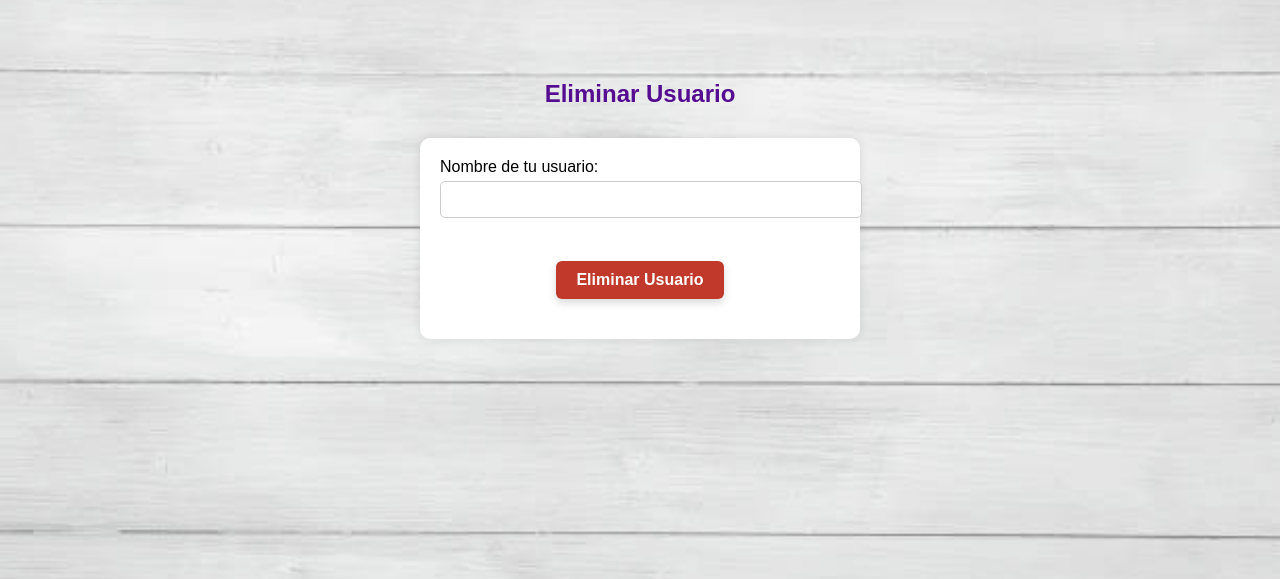
After one commit to Pochu12/Proyecto_Final, a PHP site: page /eliminar.html in a window 1280 px wide. The commit adds this page. Shown: the top 579 px of the page. Run offline with PHP 8.4, Linux system fonts and the light colour scheme.

Commit message:
Creación de eliminar.php y eliminar.html para que el usuario pueda eliminar su usuario y compras si él lo quisiera.

```diff
--- a/Login.html
+++ b/Login.html
@@ -18,6 +18,9 @@
         <input type="submit" value="Entrar">
     </form>
 
-    <p>¿Quieres crearte una nueva cuenta? <a href="registro.html">Regístrate aquí</a></p>
+    <div style="text-align: center; font-size: 18px;">
+        <p>¿Quieres crearte una nueva cuenta? <a href="registro.html">Regístrate aquí</a></p>
+        <p>¿Quieres eliminar tu cuenta? <a href="eliminar.html">Elimina tu cuenta</a></p>
+    </div>
 </body>
 </html>
--- a/css/estilazo.css
+++ b/css/estilazo.css
@@ -1,5 +1,8 @@
 /* Estilo general */
 body {
+    flex-direction: column;
+    justify-content: center;
+    align-items: center;
     margin: 0;
     padding: 0;
     font-family: Arial, sans-serif;
--- /dev/null
+++ b/eliminar.html
@@ -0,0 +1,16 @@
+<!DOCTYPE html>
+<html lang="es">
+<head>
+    <meta charset="UTF-8">
+    <title>Eliminar Usuario</title>
+    <link rel="stylesheet" href="css/estilazo.css">
+</head>
+<body>
+    <h2>Eliminar Usuario</h2>
+    <form action="php/eliminar.php" method="POST">
+        <label for="usuario">Nombre de tu usuario:</label><br>
+        <input type="text" id="usuario" name="usuario" required><br><br>
+        <input type="submit" value="Eliminar Usuario" class="boton-comprar">
+    </form>
+</body>
+</html>
--- a/registro.html
+++ b/registro.html
@@ -38,6 +38,8 @@
         <input type="submit" value="Registrarse">
     </form>
 
-    <p>Si ya tienes una cuenta puedes iniciar sesión desde aquí: <a href="login.html">Iniciar sesión.</a></p>
+    <div style="text-align: center; font-size: 18px;">
+        <p>Si ya tienes una cuenta puedes iniciar sesión desde aquí: <a href="login.html">Iniciar sesión.</a></p>
+    </div>
 </body>
 </html>
```
Also changed, not shown: php/eliminar.php (added, +47 -0 lines), tienda.php (+6 -3 lines).
